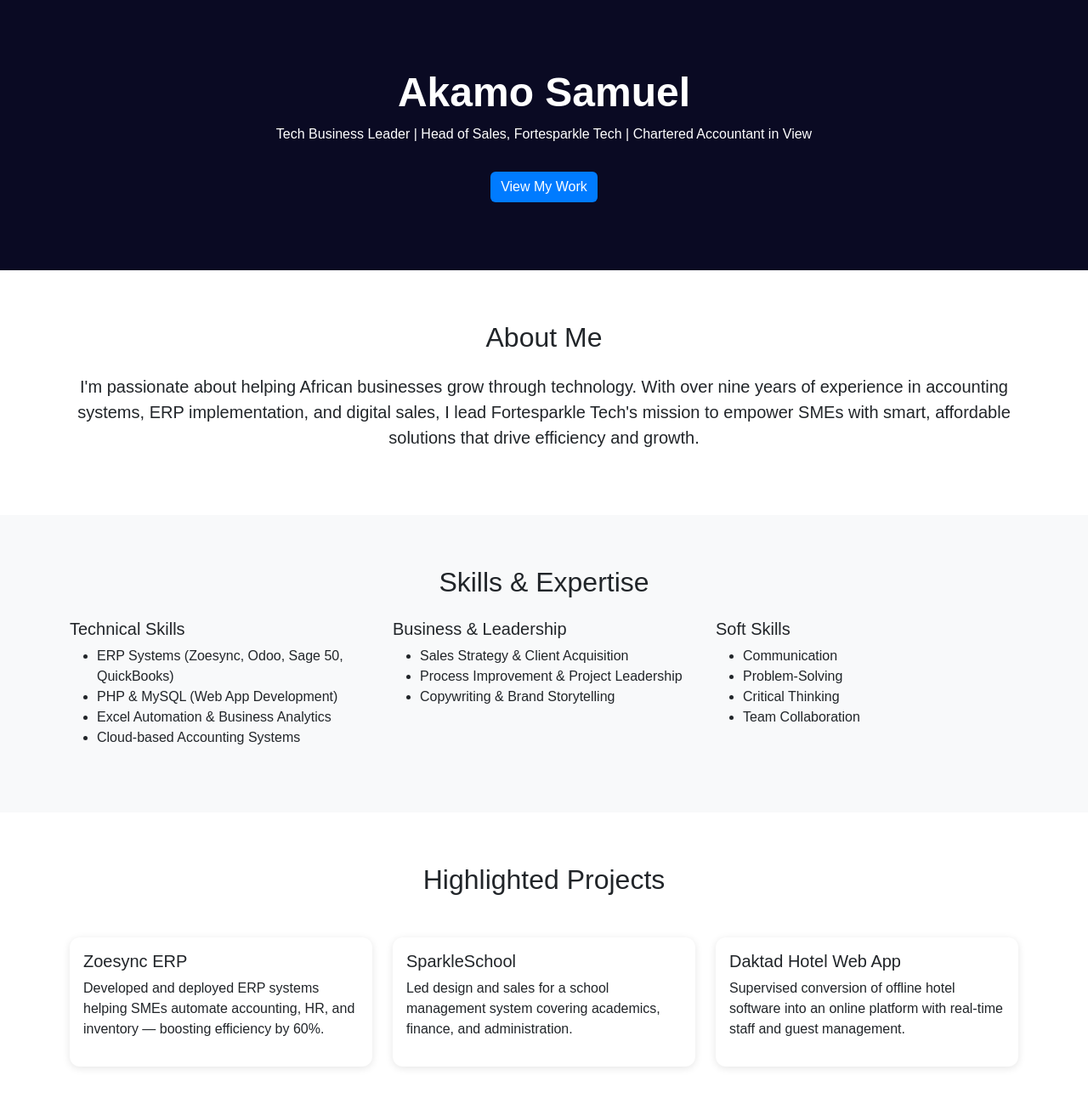
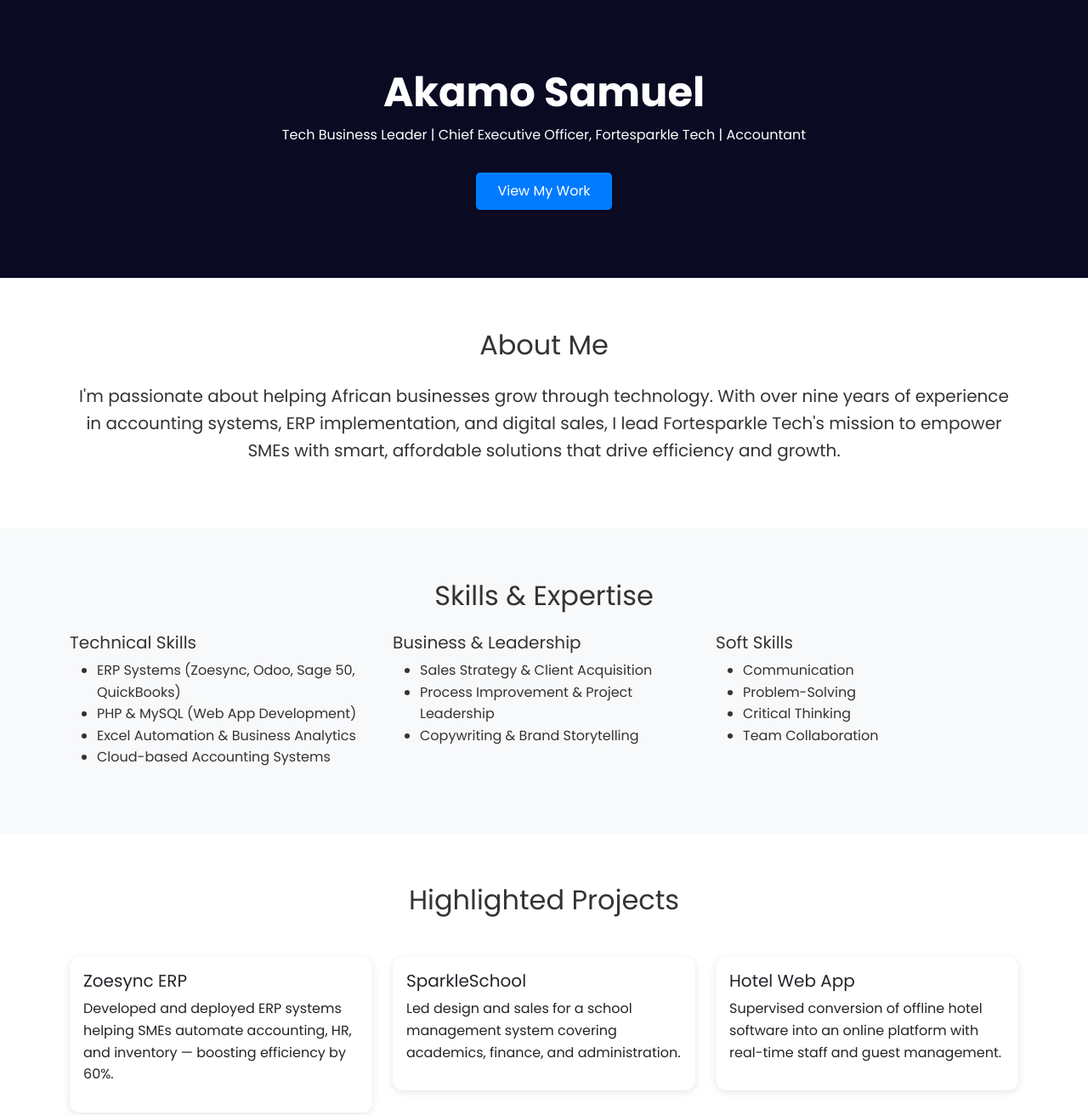
Before and after one commit to hacamor/akamosamuel.github.io, a plain HTML site: page index.html in a window 1280 px wide. Shown: the top 1312 px of the page at 85% size. Drawn offline with nearby package versions, Linux system fonts and the light colour scheme.

Commit message:
Add directory structure and external CSS

```diff
--- /dev/null
+++ b/css/style.css
@@ -0,0 +1,68 @@
+/* Main Styles */
+body {
+    font-family: 'Poppins', sans-serif;
+    line-height: 1.6;
+    color: #333;
+}
+
+/* Header Styles */
+header {
+    background-color: #0a0a23;
+    color: white;
+    padding: 80px 0;
+    text-align: center;
+}
+
+header h1 {
+    font-size: 3rem;
+    font-weight: 700;
+}
+
+/* Section Styles */
+section {
+    padding: 60px 0;
+}
+
+/* Card Styles */
+.card {
+    border: none;
+    box-shadow: 0 2px 10px rgba(0,0,0,0.1);
+    border-radius: 12px;
+    transition: transform 0.3s ease;
+}
+
+.card:hover {
+    transform: translateY(-5px);
+}
+
+/* Button Styles */
+.btn-primary {
+    background-color: #007bff;
+    border: none;
+    padding: 10px 25px;
+    border-radius: 5px;
+    transition: background-color 0.3s ease;
+}
+
+.btn-primary:hover {
+    background-color: #0056b3;
+}
+
+/* Footer Styles */
+footer {
+    background-color: #0a0a23;
+    color: white;
+    padding: 30px 0;
+    text-align: center;
+}
+
+/* Responsive Design */
+@media (max-width: 768px) {
+    header h1 {
+        font-size: 2.5rem;
+    }
+
+    .container {
+        padding: 0 20px;
+    }
+}
--- a/index.html
+++ b/index.html
@@ -5,22 +5,14 @@
   <meta name="viewport" content="width=device-width, initial-scale=1.0" />
   <title>Akamo Samuel | Tech Business Leader</title>
   <link href="https://cdn.jsdelivr.net/npm/bootstrap@5.3.0/dist/css/bootstrap.min.css" rel="stylesheet">
-  <style>
-    body { font-family: 'Poppins', sans-serif; }
-    header { background-color: #0a0a23; color: white; padding: 80px 0; text-align: center; }
-    header h1 { font-size: 3rem; font-weight: 700; }
-    section { padding: 60px 0; }
-    .card { border: none; box-shadow: 0 2px 10px rgba(0,0,0,0.1); border-radius: 12px; }
-    footer { background-color: #0a0a23; color: white; padding: 30px 0; text-align: center; }
-    .btn-primary { background-color: #007bff; border: none; }
-    .btn-primary:hover { background-color: #0056b3; }
-  </style>
+  <link href="https://fonts.googleapis.com/css2?family=Poppins:wght@400;600;700&display=swap" rel="stylesheet">
+  <link href="css/style.css" rel="stylesheet">
 </head>
 
 <body>
   <header>
     <h1>Akamo Samuel</h1>
-    <p>Tech Business Leader | Head of Sales, Fortesparkle Tech | Chartered Accountant in View</p>
+    <p>Tech Business Leader | Chief Executive Officer, Fortesparkle Tech | Accountant </p>
     <a href="#projects" class="btn btn-primary mt-3">View My Work</a>
   </header>
 
@@ -85,7 +77,7 @@
       </div>
       <div class="col-md-4 mb-4">
         <div class="card p-3">
-          <h5>Daktad Hotel Web App</h5>
+          <h5>Hotel Web App</h5>
           <p>Supervised conversion of offline hotel software into an online platform with real-time staff and guest management.</p>
         </div>
       </div>
```
